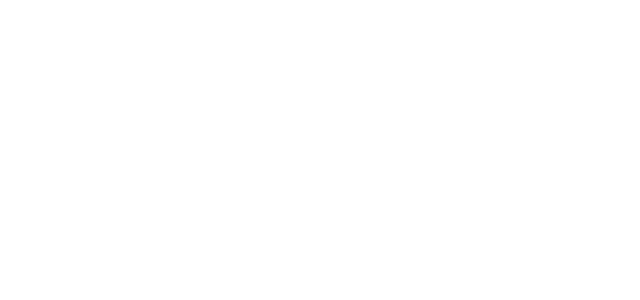
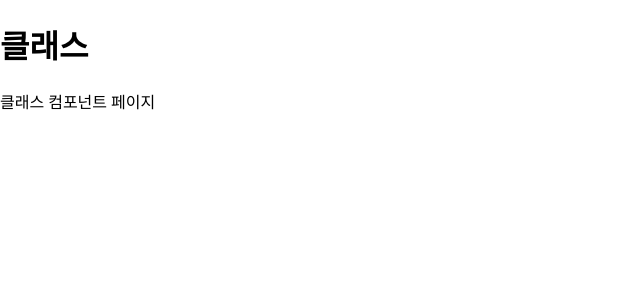
Before and after one commit to eggmun98/react-study, a React (Create React App) app: page /class in a window 1280 px wide. Before the commit this address had no page. Shown: the top 300 px of the page, without its empty margins (0-640 px from the left). Built offline with nearby package versions, Linux system fonts and the light colour scheme.

Commit message:
[2023.10.22] 클래스형 컴포넌트 연습

```diff
--- a/src/App.js
+++ b/src/App.js
@@ -1,6 +1,7 @@
 import { BrowserRouter, Route, Routes } from "react-router-dom";
 import Home from "./home";
 import About from "./about";
+import ClassPage from "./class";
 
 function App() {
   return (
@@ -8,6 +9,7 @@
       <Routes>
         <Route path="/" element={<Home />} />
         <Route path="/about" element={<About />} />
+        <Route path="/class" element={<ClassPage />} />
       </Routes>
     </BrowserRouter>
   );
--- /dev/null
+++ b/src/class.js
@@ -0,0 +1,15 @@
+import { Component } from "react";
+
+export default class ClassPage extends Component {
+  // 클래스형 컴포넌트
+  // 클래스형 컴포넌트는 React.Component를 상속받아야 한다.
+  // 그래야 React의 컴포넌트 생명주기 메서드(lifecycle methods)를 사용할 수 있다.
+  render() {
+    return (
+      <div>
+        <h1>클래스</h1>
+        <p>클래스 컴포넌트 페이지</p>
+      </div>
+    );
+  }
+}
```
